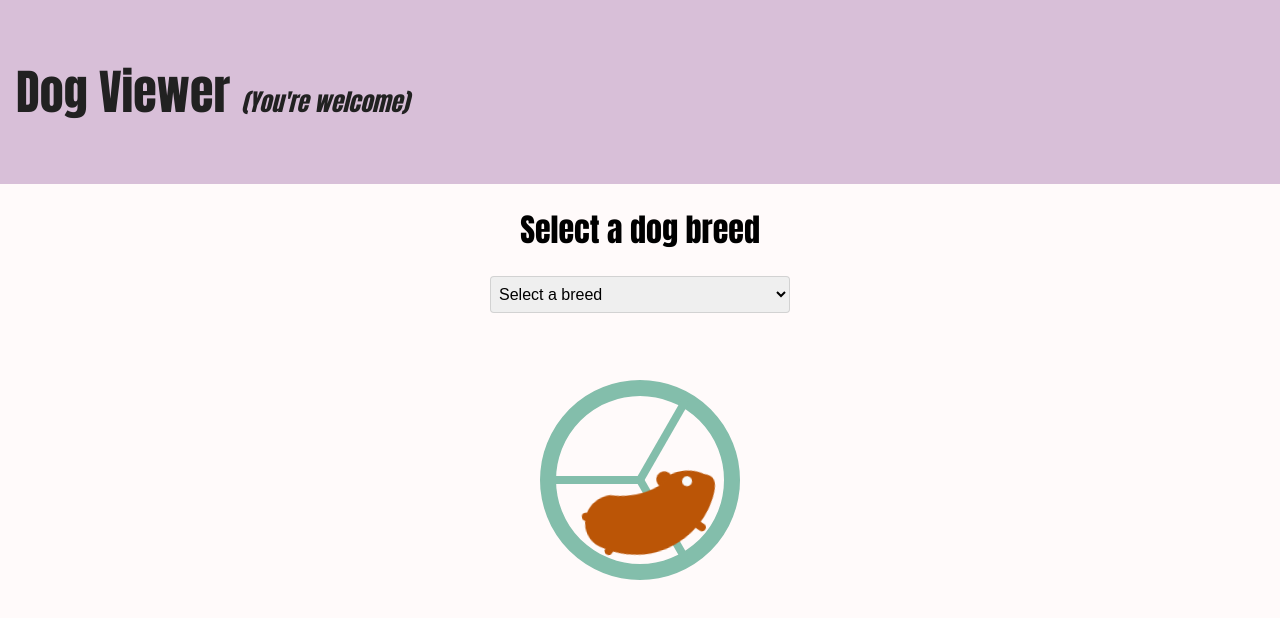
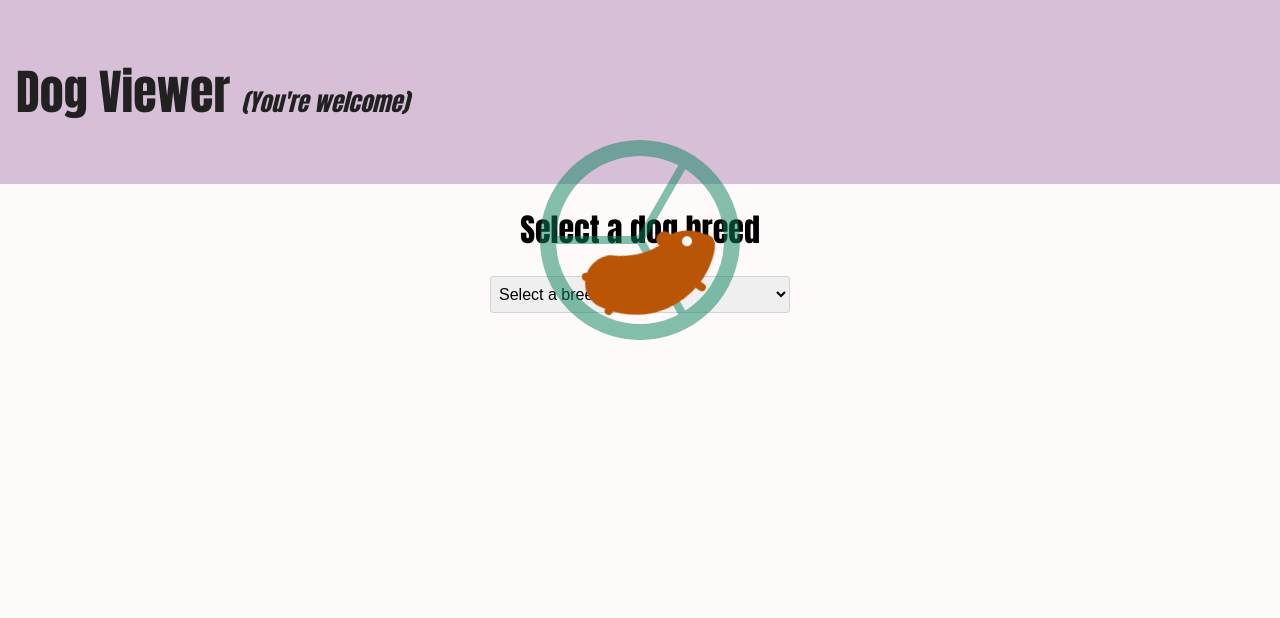
Before and after one commit to wgoolsby/dog_viewer, a plain HTML site: page index.html in a window 1280 px wide. Drawn offline with Linux system fonts and the light colour scheme; no server answers.

Commit message:
fixing style

```diff
--- a/style.css
+++ b/style.css
@@ -4,7 +4,7 @@
 .hamsterwheel {
 	position: fixed;
 	transform: translate(-50%, -50%);
-	top: 60%;
+	top: 30%;
 	left: 50%;
 	width: 200px;
 }
```
